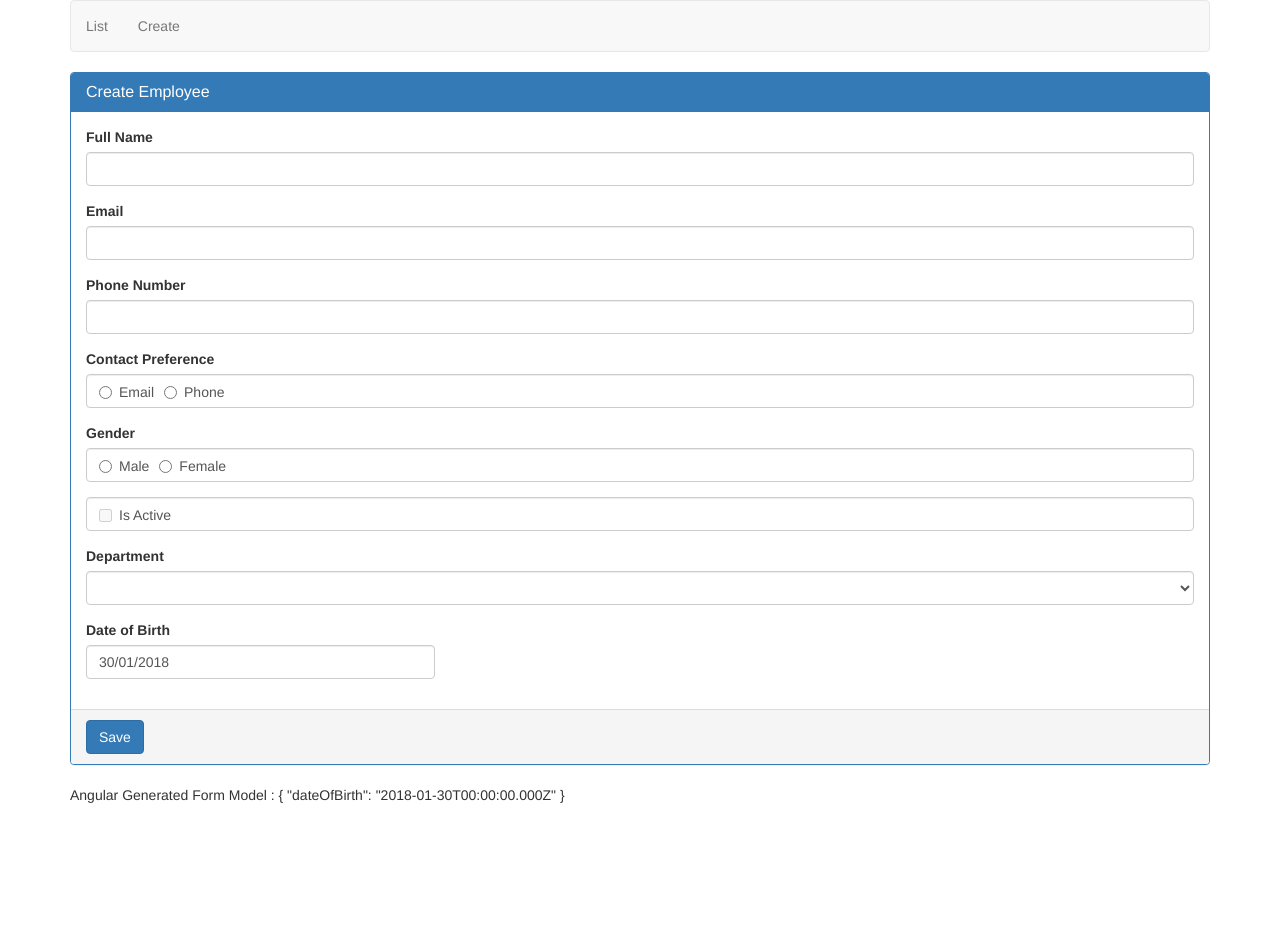
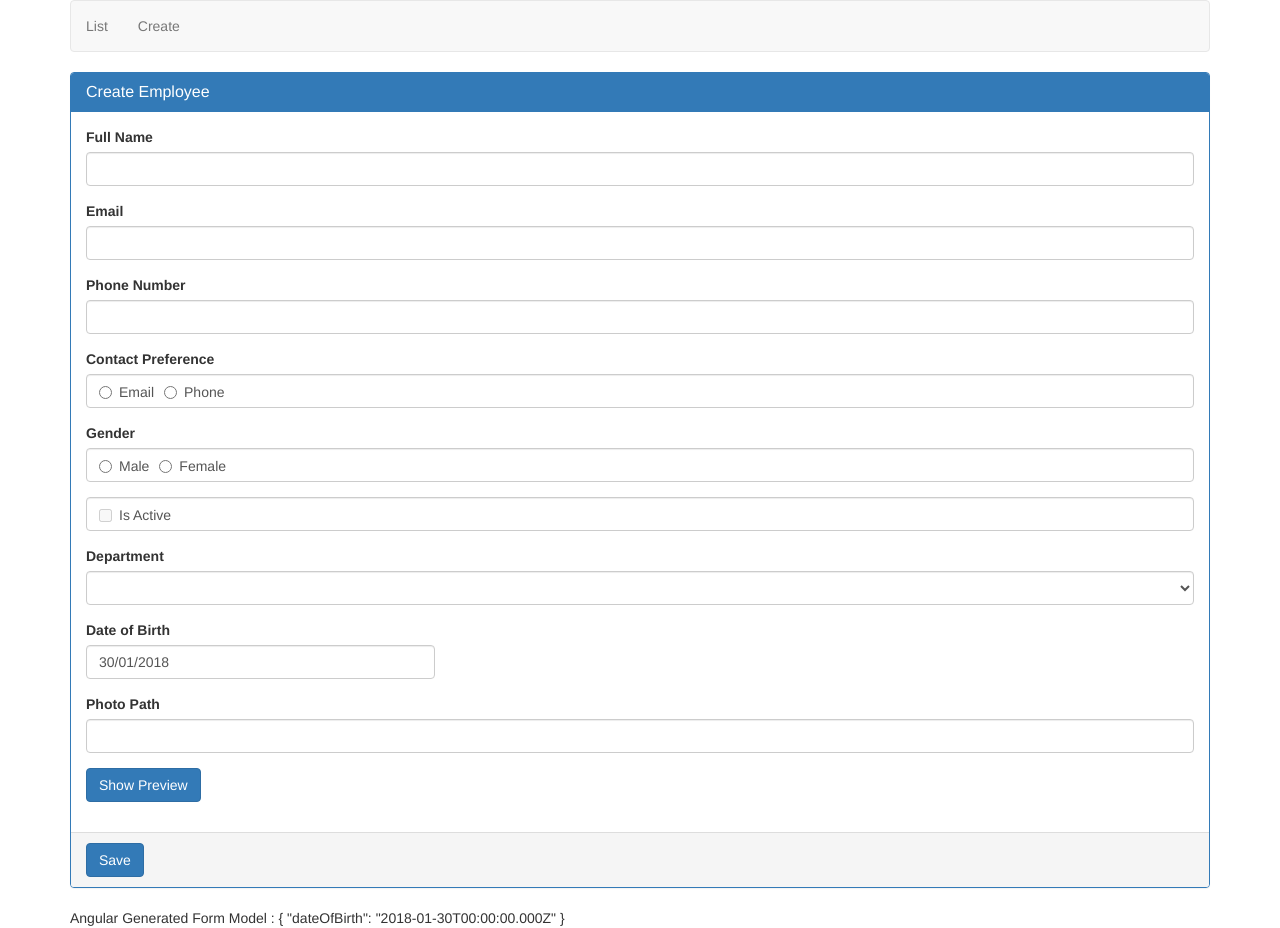
Before and after one commit to baldevbhattarai/AngularCrud, an Angular app: page /create in a window 1280 px wide. Before the commit the page ends 805 px from the top, so only its background shows below. Built offline with nearby package versions, Linux system fonts and the light colour scheme.

Commit message:
used *ngIf structural derective to preview photo

```diff
--- a/src/app/employees/create-employee.component.html
+++ b/src/app/employees/create-employee.component.html
@@ -75,6 +75,19 @@
                  [bsConfig]="datePickerConfig" />
         </div>
       </div>
+      <div class="form-group">
+        <label for="photoPath">Photo Path</label>
+        <input id="photoPath" type="text" class="form-control"
+                name="photoPath" [(ngModel)]="photoPath">
+      </div>
+      <div class="form-group">
+        <img [src]="photoPath" height="200" width="200" *ngIf="previewPhoto"/>
+      </div>
+      <div class="form-group">
+        <button type="button" (click)="togglePhotoPreview()" class="btn btn-primary">
+          {{previewPhoto ? "Hide " : "Show " }} Preview
+        </button>
+      </div>
     </div>
     <div class="panel-footer">
       <button class="btn btn-primary" type="submit">Save</button>
--- a/src/app/employees/create-employee.component.ts
+++ b/src/app/employees/create-employee.component.ts
@@ -13,6 +13,7 @@
  isActive= false;
  dateOfBirth: Date = new Date(2018, 0, 30);
  datePickerConfig: Partial<BsDatepickerConfig>;
+ previewPhoto = false;
 
  departments: Department[] = [
   { id: 1, name: 'Help Desk' },
@@ -35,5 +36,8 @@
   saveEmployee(employeeForm: NgForm): void {
     console.log(employeeForm);
   }
+  togglePhotoPreview() {
+    this.previewPhoto = !this.previewPhoto;
+  }
 
 }
```
